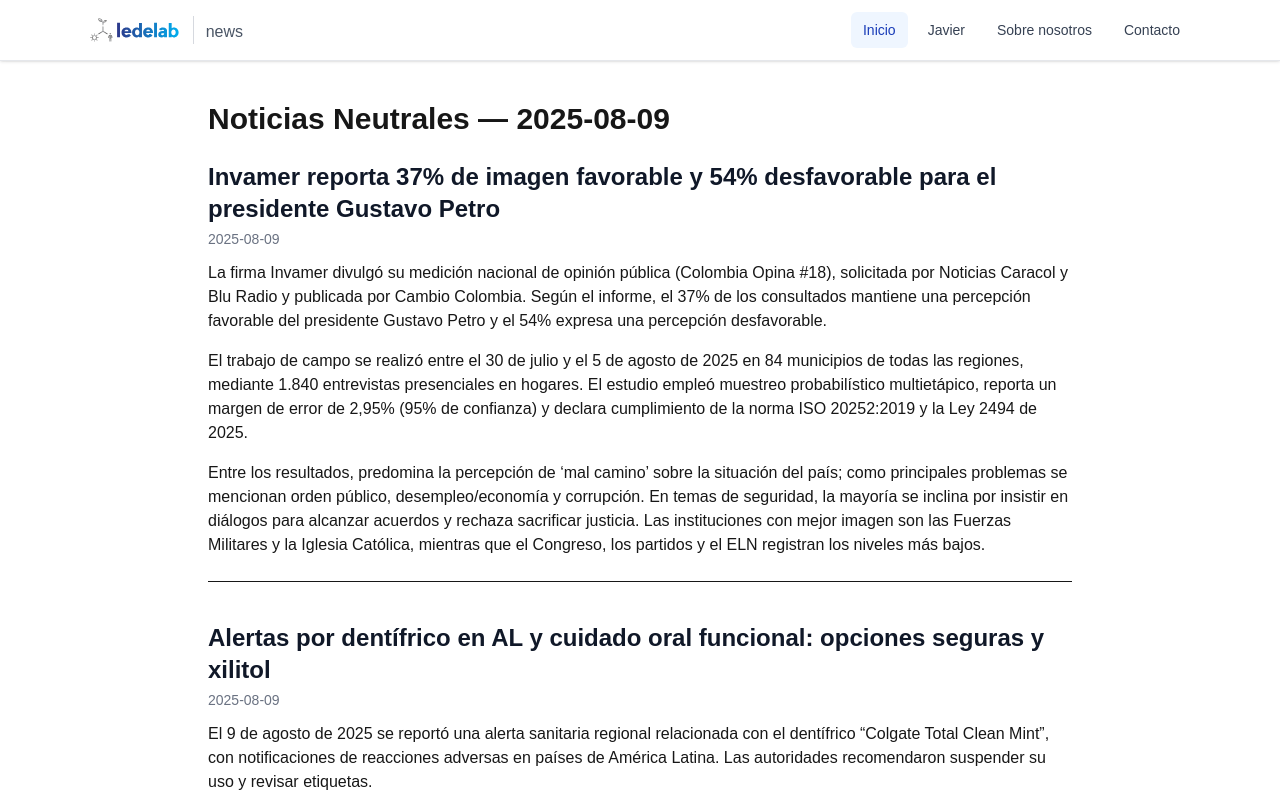
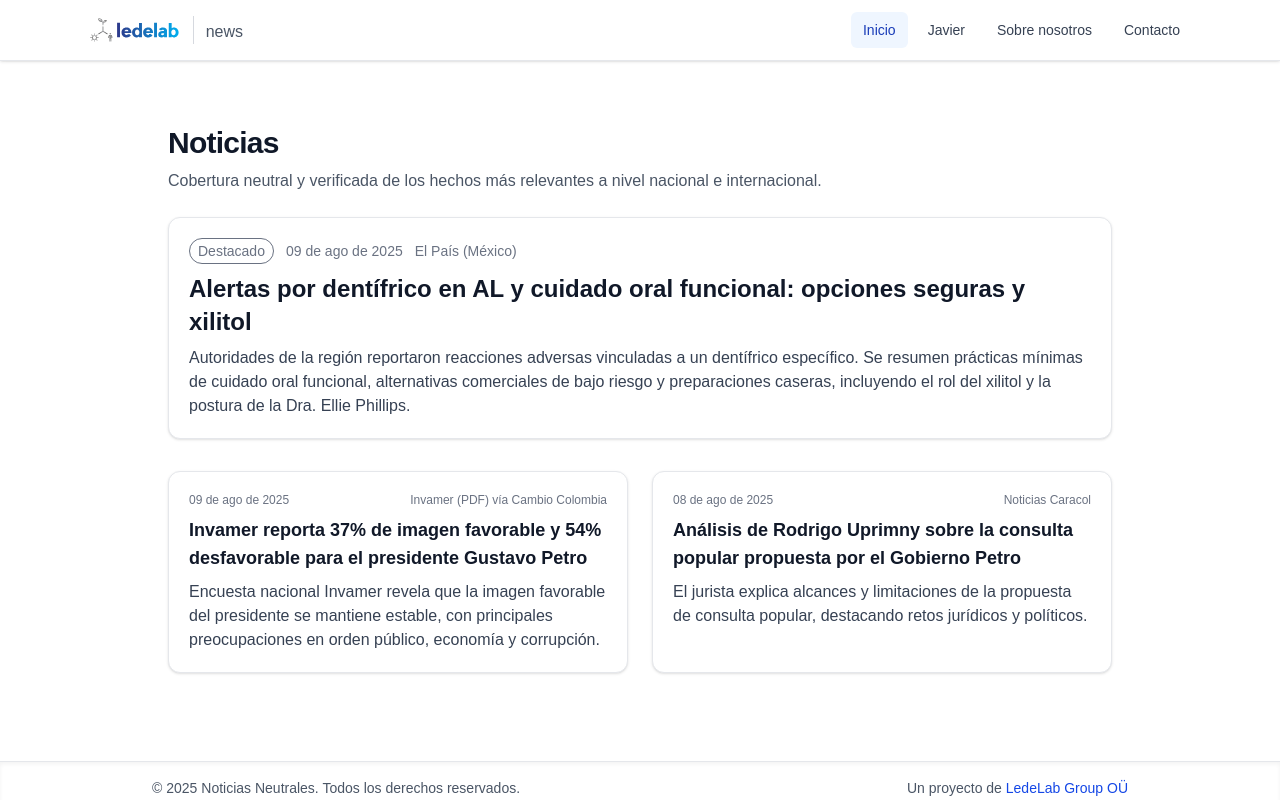
Before and after one commit to ledelab2030/noticias-neutrales, a Next.js app: page / in a window 1280 px wide. Shown: the top 800 px of the page. Built offline with nearby package versions, Linux system fonts and the light colour scheme; no server answers.

Commit message:
Diferenciación título header y nombre páginas

```diff
--- a/src/app/estilo-de-vida/page.tsx
+++ b/src/app/estilo-de-vida/page.tsx
@@ -2,6 +2,7 @@
 import Link from "next/link"
 import { estiloDeVida } from "@/data/estilo-de-vida"
 import type { Metadata } from "next"
+import SectionHeader from "@/components/SectionHeader"
 
 export const metadata: Metadata = {
   title: "Estilo de vida",
@@ -22,12 +23,17 @@ export default function EstiloDeVidaPage() {
 
   return (
     <main className="mx-auto max-w-5xl px-4 py-8">
-      <header className="mb-6">
-        <h1 className="text-3xl font-semibold tracking-tight dark:text-white">Estilo de vida</h1>
-        <p className="mt-2 text-gray-600 dark:text-gray-300">
-          Hábitos saludables, sostenibilidad y bienestar práctico. Contenido verificado, sin sensacionalismo.
-        </p>
-      </header>
+      <SectionHeader
+        title="Estilo de vida"
+        subtitle="Hábitos saludables, sostenibilidad y bienestar práctico. Contenido verificado, sin sensacionalismo."
+        // Si quieres sub‑secciones, descomenta y ajusta:
+        // tabs={[
+        //   { label: "Todo", href: "/estilo-de-vida", isActive: true },
+        //   { label: "Nutrición", href: "/estilo-de-vida?cat=nutricion" },
+        //   { label: "Bienestar", href: "/estilo-de-vida?cat=bienestar" },
+        //   { label: "Sueño", href: "/estilo-de-vida?cat=sueno" },
+        // ]}
+      />
 
       {hero && (
         <article className="mb-8 rounded-xl border border-gray-200 bg-white p-5 shadow-sm dark:border-gray-800 dark:bg-gray-900">
--- a/src/app/page.tsx
+++ b/src/app/page.tsx
@@ -1,58 +1,92 @@
 // src/app/page.tsx
-import { noticias } from '@/data/noticias'
+import { noticias } from "@/data/noticias"
+import Link from "next/link"
+import SectionHeader from "@/components/SectionHeader"
 
-export default function Home() {
-  // más recientes primero
-  const todas = [...noticias].sort((a, b) => b.fecha.localeCompare(a.fecha))
+function fmt(iso: string) {
+  try {
+    return new Date(iso).toLocaleDateString("es-CO", {
+      year: "numeric",
+      month: "short",
+      day: "2-digit",
+    })
+  } catch {
+    return iso
+  }
+}
+
+// Ayuda: normaliza fuente para admitir string u objeto { nombre, url }
+function getFuenteNombre(fuente: unknown): string | null {
+  if (!fuente) return null
+  if (typeof fuente === "string") return fuente
+  if (typeof fuente === "object" && fuente !== null && "nombre" in fuente) {
+    const val = (fuente as { nombre?: unknown }).nombre
+    return typeof val === "string" ? val : null
+  }
+  return null
+}
+
+export default function HomePage() {
+  const items = [...noticias].sort((a, b) => (a.fecha < b.fecha ? 1 : -1))
+  const [hero, ...rest] = items
 
   return (
-    <main className="max-w-4xl mx-auto p-4">
-      <h1 className="text-3xl font-bold mb-6">
-        Noticias Neutrales — {new Date().toISOString().slice(0, 10)}
-      </h1>
+    <main className="mx-auto max-w-5xl px-4 py-8">
+      <SectionHeader
+        title="Noticias"
+        description="Cobertura neutral y verificada de los hechos más relevantes a nivel nacional e internacional."
+      />
 
-      {todas.length === 0 ? (
-        <p className="text-gray-600 dark:text-gray-300">No hay noticias por ahora.</p>
-      ) : (
-        <div className="space-y-10">
-          {todas.map((n) => (
-            <article key={n.id} className="border-b pb-6">
-              <header className="mb-3">
-                <h2 className="text-2xl font-semibold text-gray-900 dark:text-gray-100">
+      {/* Destacado */}
+      {hero && (
+        <article className="mb-8 rounded-xl border border-gray-200 bg-white p-5 shadow-sm dark:border-gray-800 dark:bg-gray-900">
+          <div className="flex items-center gap-3 text-sm text-gray-500 dark:text-gray-400">
+            <span className="inline-flex items-center rounded-full border px-2 py-0.5 dark:border-gray-700">
+              Destacado
+            </span>
+            <time>{fmt(hero.fecha)}</time>
+            {getFuenteNombre(hero.fuente) && (
+              <span className="truncate">{getFuenteNombre(hero.fuente)}</span>
+            )}
+          </div>
+          <h2 className="mt-2 text-2xl font-semibold leading-snug text-gray-900 dark:text-white">
+            <Link
+              href={`/noticias/${hero.id}`}
+              className="hover:text-blue-700 dark:hover:text-blue-300"
+            >
+              {hero.titulo}
+            </Link>
+          </h2>
+          <p className="mt-2 text-gray-700 dark:text-gray-300">{hero.resumen}</p>
+        </article>
+      )}
+
+      {/* Lista */}
+      <div className="grid grid-cols-1 gap-6 sm:grid-cols-2">
+        {rest.map((n) => {
+          const fuenteNombre = getFuenteNombre(n.fuente)
+          return (
+            <article
+              key={n.id}
+              className="rounded-xl border border-gray-200 bg-white p-5 shadow-sm dark:border-gray-800 dark:bg-gray-900"
+            >
+              <div className="flex items-center justify-between text-xs text-gray-500 dark:text-gray-400">
+                <time>{fmt(n.fecha)}</time>
+                {fuenteNombre && <span className="truncate">{fuenteNombre}</span>}
+              </div>
+              <h3 className="mt-2 text-lg font-semibold text-gray-900 dark:text-white">
+                <Link
+                  href={`/noticias/${n.id}`}
+                  className="hover:text-blue-700 dark:hover:text-blue-300"
+                >
                   {n.titulo}
-                </h2>
-                <p className="mt-1 text-sm text-gray-500 dark:text-gray-400">{n.fecha}</p>
-              </header>
-
-              <div className="prose dark:prose-invert max-w-none prose-p:leading-relaxed prose-a:underline prose-a:text-blue-700 dark:prose-a:text-blue-400 space-y-4">
-                {n.contenido.map((p, i) => (
-                  <p key={i} dangerouslySetInnerHTML={{ __html: resaltarLinksLegibles(p) }} />
-                ))}
-              </div>
+                </Link>
+              </h3>
+              <p className="mt-2 text-gray-700 dark:text-gray-300">{n.resumen}</p>
             </article>
-          ))}
-        </div>
-      )}
+          )
+        })}
+      </div>
     </main>
   )
 }
-
-// ——— Utils ———
-// 1) Si el párrafo ya trae <a ...>, lo dejamos tal cual.
-// 2) Si hay URLs “crudas”, las convertimos a <a> con un texto legible:
-//    - YouTube → "YouTube"
-//    - Enlaces que terminen en .pdf → "documento (PDF)"
-//    - Otros → "ver enlace"
-function resaltarLinksLegibles(texto: string): string {
-  if (/<a\s/i.test(texto)) return texto
-
-  const urlRegex = /(https?:\/\/[^\s)]+)/g
-  return texto.replace(urlRegex, (url) => {
-    const u = url.toLowerCase()
-    let label = 'ver enlace'
-    if (u.includes('youtube.com') || u.includes('youtu.be')) label = 'YouTube'
-    else if (u.endsWith('.pdf')) label = 'documento (PDF)'
-
-    return `<a href="${url}" target="_blank" rel="noopener noreferrer">${label}</a>`
-  })
-}
--- a/src/components/AutoBrand.tsx
+++ b/src/components/AutoBrand.tsx
@@ -4,18 +4,18 @@
 import { usePathname } from "next/navigation"
 import LogoWithSuffix from "./LogoWithSuffix"
 
+// Etiqueta corta para el header; el H1 completo va en la página
 const MAP: Record<string, string> = {
-  "/estilo-de-vida": "Estilo de Vida",
-  "/health": "Health",
-  "/negocios": "Emprendimiento / Negocios",
-  "/education": "Sustainability Education",
-  "/lifelong": "Life‑Long Learning",
+  "/estilo-de-vida": "vida",
+  "/health": "health",
+  "/negocios": "negocios",
+  "/education": "education",
+  "/lifelong": "learning",
 }
 
-export default function AutoBrand({ size = "md" as const }) {
+export default function AutoBrand() {
   const pathname = usePathname()
   const entry = Object.keys(MAP).find((p) => pathname.startsWith(p))
-  const suffix = entry ? MAP[entry] : "News"
-
-  return <LogoWithSuffix suffix={suffix} size={size} />
+  const suffix = entry ? MAP[entry] : "news"
+  return <LogoWithSuffix suffix={suffix} />
 }
--- a/src/components/Header.tsx
+++ b/src/components/Header.tsx
@@ -50,17 +50,12 @@ export default function Header() {
       )}
     >
       <div className="mx-auto max-w-6xl px-4 sm:px-6 py-3 flex items-center justify-between gap-4">
-        {/* Marca dinámica: LedeLab + sufijo por ruta (Estilo de Vida en /estilo-de-vida, etc.) */}
         <Link href="/" className="shrink-0" aria-label="Ir al inicio">
-          <AutoBrand size="md" />
+          <AutoBrand />
         </Link>
-
-        {/* Navegación desktop */}
         <nav className="hidden md:flex gap-2">
           <NavLinks />
         </nav>
-
-        {/* Botón móvil */}
         <button
           type="button"
           aria-label="Abrir menú"
@@ -69,47 +64,28 @@ export default function Header() {
           onClick={() => setOpen((v) => !v)}
           className="md:hidden inline-flex items-center justify-center rounded-md p-2 hover:bg-gray-100 dark:hover:bg-gray-800 focus:outline-none focus:ring-2 focus:ring-blue-500"
         >
-          {/* Iconos */}
           <svg
             className={clsx("h-6 w-6", open ? "hidden" : "block")}
-            xmlns="http://www.w3.org/2000/svg"
-            fill="none"
-            viewBox="0 0 24 24"
-            stroke="currentColor"
-            strokeWidth="2"
+            xmlns="http://www.w3.org/2000/svg" fill="none" viewBox="0 0 24 24"
+            stroke="currentColor" strokeWidth="2"
           >
-            <path
-              strokeLinecap="round"
-              strokeLinejoin="round"
-              d="M4 6h16M4 12h16M4 18h16"
-              className="stroke-gray-900 dark:stroke-gray-200"
-            />
+            <path strokeLinecap="round" strokeLinejoin="round" d="M4 6h16M4 12h16M4 18h16"
+              className="stroke-gray-900 dark:stroke-gray-200" />
           </svg>
           <svg
             className={clsx("h-6 w-6", open ? "block" : "hidden")}
-            xmlns="http://www.w3.org/2000/svg"
-            fill="none"
-            viewBox="0 0 24 24"
-            stroke="currentColor"
-            strokeWidth="2"
+            xmlns="http://www.w3.org/2000/svg" fill="none" viewBox="0 0 24 24"
+            stroke="currentColor" strokeWidth="2"
           >
-            <path
-              strokeLinecap="round"
-              strokeLinejoin="round"
-              d="M6 18L18 6M6 6l12 12"
-              className="stroke-gray-900 dark:stroke-gray-200"
-            />
+            <path strokeLinecap="round" strokeLinejoin="round" d="M6 18L18 6M6 6l12 12"
+              className="stroke-gray-900 dark:stroke-gray-200" />
           </svg>
         </button>
       </div>
 
-      {/* Menú móvil */}
       <div
         id="mobile-menu"
-        className={clsx(
-          "md:hidden border-t dark:border-gray-700",
-          open ? "block" : "hidden"
-        )}
+        className={clsx("md:hidden border-t dark:border-gray-700", open ? "block" : "hidden")}
       >
         <nav className="px-4 py-3 flex flex-col gap-1 bg-white/90 dark:bg-gray-900/90">
           <NavLinks onClick={() => setOpen(false)} />
--- /dev/null
+++ b/src/components/SectionHeader.tsx
@@ -0,0 +1,60 @@
+// src/components/SectionHeader.tsx
+"use client"
+
+import clsx from "clsx"
+import { ReactNode } from "react"
+
+type SectionHeaderProps = {
+  overline?: string
+  title: string
+  /** Nuevo: soporta ambas variantes para compatibilidad */
+  description?: string
+  subtitle?: string
+  actions?: ReactNode
+  variant?: "standard" | "compact"
+  className?: string
+}
+
+export default function SectionHeader({
+  overline,
+  title,
+  description,
+  subtitle,
+  actions,
+  variant = "standard",
+  className,
+}: SectionHeaderProps) {
+  const desc = description ?? subtitle
+
+  return (
+    <header className={clsx("mb-6", variant === "compact" ? "pt-1" : "pt-2", className)}>
+      {overline && (
+        <p className="text-xs font-medium uppercase tracking-wider text-gray-500 dark:text-gray-400">
+          {overline}
+        </p>
+      )}
+
+      <div className="flex items-start justify-between gap-4">
+        <div>
+          <h1
+            className={clsx(
+              "font-semibold tracking-tight",
+              variant === "compact" ? "text-2xl" : "text-3xl",
+              "text-gray-900 dark:text-white"
+            )}
+          >
+            {title}
+          </h1>
+
+          {desc && (
+            <p className="mt-2 text-gray-600 dark:text-gray-300 max-w-3xl">
+              {desc}
+            </p>
+          )}
+        </div>
+
+        {actions && <div className="shrink-0">{actions}</div>}
+      </div>
+    </header>
+  )
+}
--- /dev/null
+++ b/src/components/SubnavTabs.tsx
@@ -0,0 +1,32 @@
+// src/components/SubnavTabs.tsx
+"use client"
+
+export type TabItem = {
+  label: string
+  href: string
+  isActive?: boolean
+}
+
+export default function SubnavTabs({ items }: { items: TabItem[] }) {
+  return (
+    <nav className="relative -mx-2 overflow-x-auto">
+      <ul className="flex min-w-max gap-1 px-2">
+        {items.map((t) => (
+          <li key={t.href}>
+            <a
+              href={t.href}
+              className={[
+                "inline-flex items-center rounded-full px-3 py-1.5 text-sm transition",
+                t.isActive
+                  ? "bg-blue-600 text-white dark:bg-blue-500"
+                  : "bg-gray-100 text-gray-700 hover:bg-gray-200 dark:bg-gray-800 dark:text-gray-300 dark:hover:bg-gray-700",
+              ].join(" ")}
+            >
+              {t.label}
+            </a>
+          </li>
+        ))}
+      </ul>
+    </nav>
+  )
+}
```
